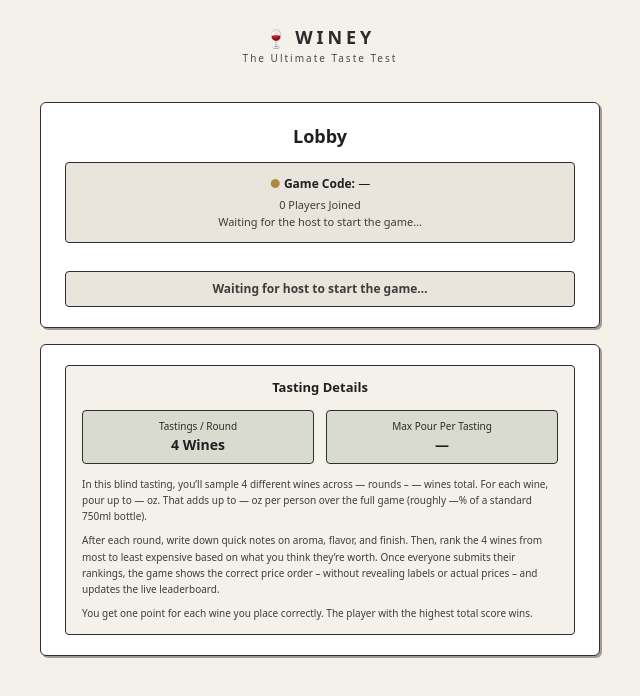
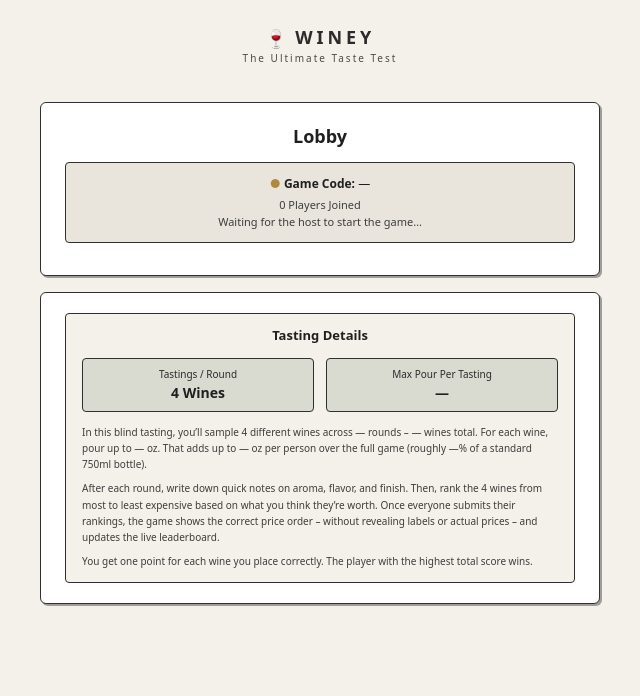
Before and after one commit to maximkali/Winey-Windsurf, a Next.js app: page /player/lobby in a window 1280 px wide. Shown: the top 696 px of the page, without its empty margins (320-960 px from the left). Built offline with nearby package versions, Linux system fonts and the light colour scheme.

Commit message:
Remove duplicate waiting message in player lobby

```diff
--- a/src/app/player/lobby/page.tsx
+++ b/src/app/player/lobby/page.tsx
@@ -151,10 +151,6 @@ export default function PlayerLobbyPage() {
                 </div>
               ))}
             </div>
-
-            <div className="mt-4 rounded-[4px] border border-[#2f2f2f] bg-[#e9e5dd] px-4 py-2 text-center text-[12px] font-semibold text-[#3d3d3d]">
-              Waiting for host to start the game…
-            </div>
           </WineyCard>
 
           <WineyCard className="px-6 py-5">
```
